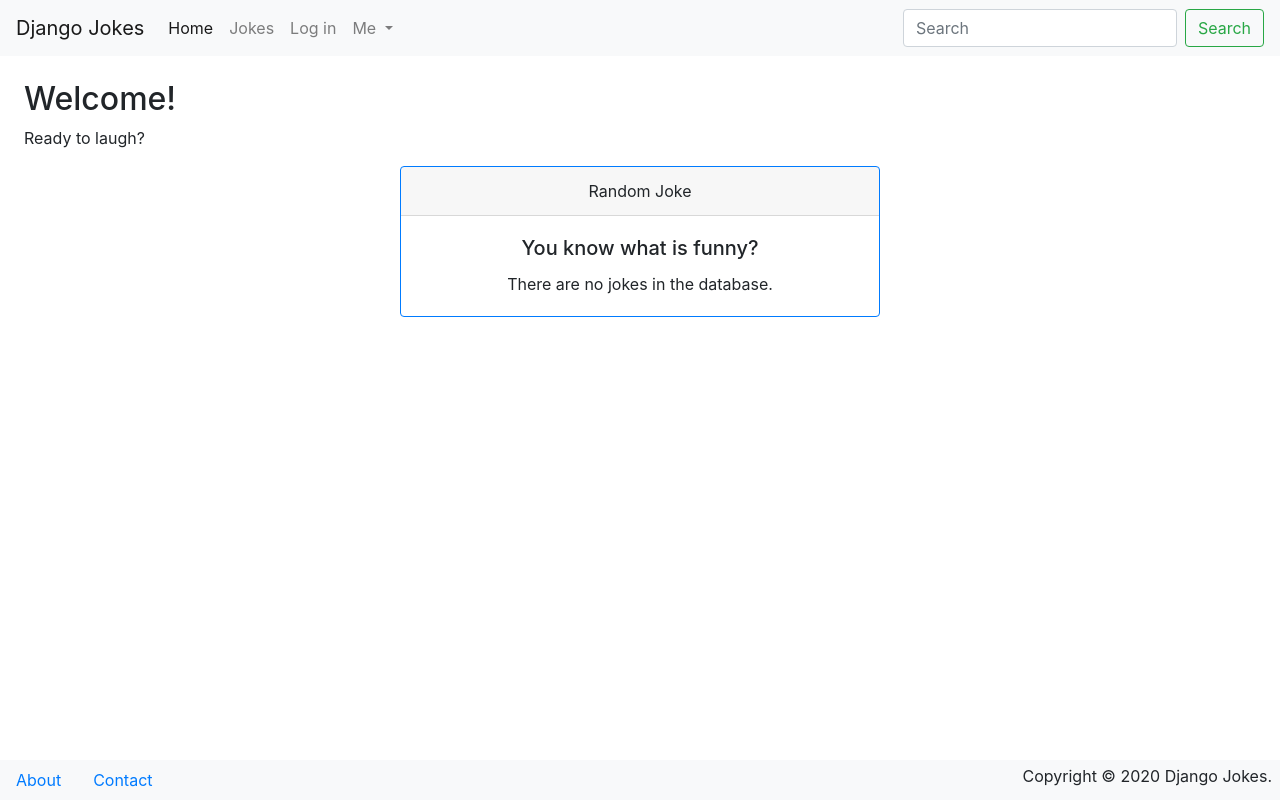
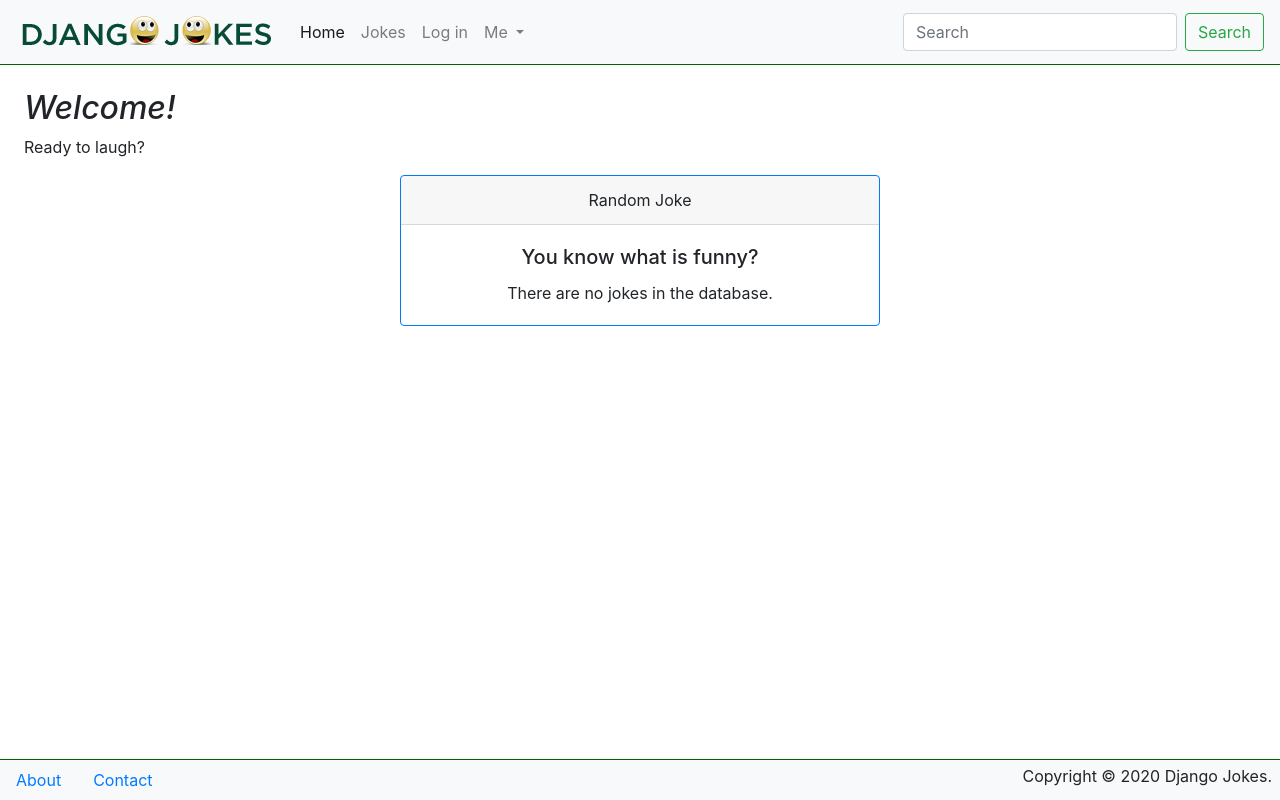
Before and after one commit to samoore333/djangojokes.com, a Django app: page / in a window 1280 px wide. Run offline with Django 4.2, Linux system fonts and the light colour scheme; data that the repository does not hold is empty; some libraries are stand-ins or nearby versions.

Commit message:
Static files

```diff
--- a/djangojokes/settings.py
+++ b/djangojokes/settings.py
@@ -108,7 +108,11 @@ USE_TZ = True
 # Static files (CSS, JavaScript, Images)
 # https://docs.djangoproject.com/en/4.1/howto/static-files/
 
-STATIC_URL = 'static/'
+STATIC_URL = '/static/'
+
+STATICFILES_DIRS = [
+    BASE_DIR / 'static',
+]
 
 # Default primary key field type
 # https://docs.djangoproject.com/en/4.1/ref/settings/#default-auto-field
--- /dev/null
+++ b/static/css/main.css
@@ -0,0 +1,15 @@
+body {
+    padding-bottom: 50px;
+  }
+
+  footer {
+    border-top: 1px solid darkgreen;
+  }
+
+  header {
+    border-bottom: 1px solid darkgreen;
+  }
+
+  h2 {
+    font-style: italic;
+  }
--- a/templates/_base.html
+++ b/templates/_base.html
@@ -1,16 +1,22 @@
+{% load static %}
 <!DOCTYPE html>
 <html lang="en">
 <head>
 <meta charset="UTF-8">
 <meta name="viewport" content="width=device-width, initial-scale=1">
 <link rel="stylesheet" href="https://stackpath.bootstrapcdn.com/bootstrap/4.5.1/css/bootstrap.min.css" integrity="sha384-VCmXjywReHh4PwowAiWNagnWcLhlEJLA5buUprzK8rxFgeH0kww/aWY76TfkUoSX" crossorigin="anonymous">
+<link rel="stylesheet" href="{% static 'css/main.css' %}">
 <script src="https://kit.fontawesome.com/2554e7175e.js" crossorigin="anonymous"></script>
+<link rel="shortcut icon" type="image/png"
+  href="{% static 'images/favicon.png' %}">
 <title>{% block title %}{% endblock %} | Django Jokes</title>
 </head>
 <body>
 <header>
   <nav class="navbar navbar-expand-lg navbar-light bg-light">
-    <a class="navbar-brand" href="{% url 'pages:homepage' %}">Django Jokes</a>
+    <a class="navbar-brand" href="{% url 'pages:homepage' %}">
+      <img src="{% static 'images/logo.png' %}" alt="Logo" class="img-fluid"/>
+    </a>
     <button class="navbar-toggler" type="button" data-toggle="collapse"
       data-target="#navbarSupportedContent" aria-expanded="false"
       aria-controls="navbarSupportedContent" aria-label="Toggle navigation">
```
Also changed, not shown: static/images/favicon.png (added), static/images/logo.png (added).
